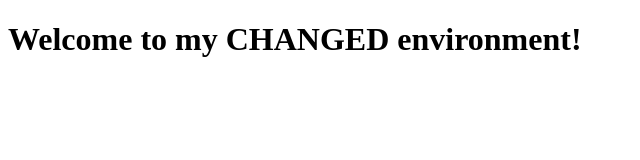
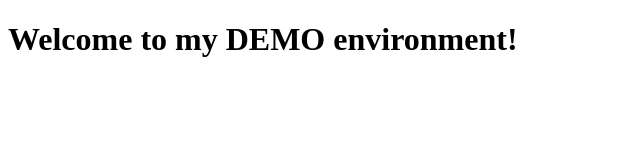
Before and after one commit to jdwlynx/simple-web-app, a plain HTML site: page index.html in a window 1280 px wide. Shown: the whole page, without its empty margins (0-640 px from the left). Drawn offline with Linux system fonts and the light colour scheme.

Commit message:
Update index.html

```diff
--- a/index.html
+++ b/index.html
@@ -4,6 +4,6 @@
         <title>My Cool Website</title>
     </head>
     <body>
-        <h1>Welcome to my CHANGED environment!</h1>
+        <h1>Welcome to my DEMO environment!</h1>
     </body>
 </html>
```
